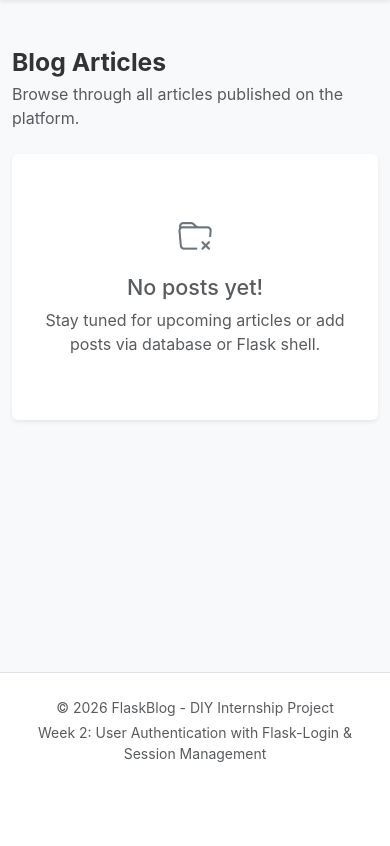
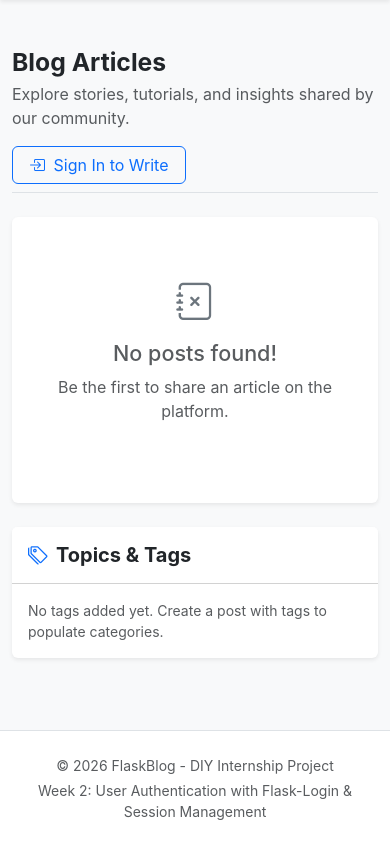
Before and after one commit to avinashdhawale7-S/Blogging-Platform-with-Flask, a Flask app: page /posts/ in a window 390 px wide. Shown: the part 56-902 px from the top of the page. Before the commit the page ends 818 px from the top, so only its background shows below. Run offline with Flask 3, Linux system fonts and the light colour scheme; data that the repository does not hold is empty.

Commit message:
feat: Week 3 Blog Post CRUD, Tag/Category models, and CKEditor rich text integration

```diff
--- a/app/posts/routes.py
+++ b/app/posts/routes.py
@@ -1,9 +1,127 @@
-from flask import render_template
+import bleach
+from flask import render_template, redirect, url_for, flash, request, abort
+from flask_login import current_user, login_required
+from app import db
 from app.posts import bp
-from app.models import Post
+from app.posts.forms import PostForm
+from app.models import Post, Tag
+
+ALLOWED_TAGS = [
+    'p', 'b', 'i', 'u', 'em', 'strong', 'a', 'h1', 'h2', 'h3', 'h4', 'h5', 'h6',
+    'ul', 'ol', 'li', 'blockquote', 'code', 'pre', 'hr', 'br', 'span', 's', 'sub', 'sup'
+]
+ALLOWED_ATTRIBUTES = {
+    'a': ['href', 'title', 'target', 'rel'],
+    '*': ['class']
+}
+
+
+def sanitize_html(raw_html: str) -> str:
+    """Sanitize rich text HTML to allow safe formatting tags while preventing XSS."""
+    return bleach.clean(raw_html, tags=ALLOWED_TAGS, attributes=ALLOWED_ATTRIBUTES, strip=True)
+
+
+def sync_post_tags(post: Post, tags_string: str) -> None:
+    """Parse comma-separated tags string and associate with post."""
+    post.tags.clear()
+    if not tags_string:
+        return
+
+    tag_names = {t.strip().lower() for t in tags_string.split(',') if t.strip()}
+    for name in tag_names:
+        tag = Tag.query.filter_by(name=name).first()
+        if not tag:
+            tag = Tag(name=name)
+            db.session.add(tag)
+        post.tags.append(tag)
 
 
 @bp.route('/')
 def index():
+    """List all blog posts ordered by creation date."""
     posts = Post.query.order_by(Post.created_at.desc()).all()
-    return render_template('posts/index.html', title='Blog Posts', posts=posts)
+    all_tags = Tag.query.order_by(Tag.name.asc()).all()
+    return render_template('posts/index.html', title='Blog Feed', posts=posts, tags=all_tags)
+
+
+@bp.route('/create', methods=['GET', 'POST'])
+@login_required
+def create():
+    """Create a new blog post."""
+    form = PostForm()
+    if form.validate_on_submit():
+        clean_content = sanitize_html(form.content.data)
+        post = Post(
+            title=form.title.data.strip(),
+            content=clean_content,
+            author=current_user
+        )
+        db.session.add(post)
+        sync_post_tags(post, form.tags.data)
+        db.session.commit()
+
+        flash('Your post has been published successfully!', 'success')
+        return redirect(url_for('posts.detail', post_id=post.id))
+
+    return render_template('posts/create_post.html', title='Create New Post', form=form)
+
+
+@bp.route('/<int:post_id>')
+def detail(post_id: int):
+    """View a single blog post."""
+    post = db.get_or_404(Post, post_id)
+    return render_template('posts/detail.html', title=post.title, post=post)
+
+
+@bp.route('/<int:post_id>/edit', methods=['GET', 'POST'])
+@login_required
+def edit(post_id: int):
+    """Edit an existing blog post (restricted to author)."""
+    post = db.get_or_404(Post, post_id)
+    if post.author != current_user:
+        abort(403)
+
+    form = PostForm()
+    if form.validate_on_submit():
+        post.title = form.title.data.strip()
+        post.content = sanitize_html(form.content.data)
+        sync_post_tags(post, form.tags.data)
+        db.session.commit()
+
+        flash('Your post has been updated successfully!', 'success')
+        return redirect(url_for('posts.detail', post_id=post.id))
+    elif request.method == 'GET':
+        form.title.data = post.title
+        form.content.data = post.content
+        form.tags.data = post.tags_as_string()
+
+    return render_template('posts/edit_post.html', title=f'Edit: {post.title}', form=form, post=post)
+
+
+@bp.route('/<int:post_id>/delete', methods=['POST'])
+@login_required
+def delete(post_id: int):
+    """Delete a blog post (restricted to author)."""
+    post = db.get_or_404(Post, post_id)
+    if post.author != current_user:
+        abort(403)
+
+    db.session.delete(post)
+    db.session.commit()
+    flash('Your post has been deleted successfully.', 'info')
+    return redirect(url_for('posts.index'))
+
+
+@bp.route('/tag/<string:tag_name>')
+def tag_filter(tag_name: str):
+    """Filter posts by tag/category."""
+    tag = Tag.query.filter_by(name=tag_name.lower()).first_or_404()
+    posts = tag.posts.order_by(Post.created_at.desc()).all()
+    all_tags = Tag.query.order_by(Tag.name.asc()).all()
+    return render_template(
+        'posts/index.html',
+        title=f'Posts tagged with #{tag.name}',
+        posts=posts,
+        selected_tag=tag,
+        tags=all_tags
+    )
--- a/app/templates/posts/index.html
+++ b/app/templates/posts/index.html
@@ -1,41 +1,118 @@
 {% extends "base.html" %}
 
 {% block content %}
-<div class="d-flex justify-content-between align-items-center mb-4">
+<div class="d-flex flex-wrap justify-content-between align-items-center mb-4 pb-2 border-bottom">
   <div>
-    <h2 class="fw-bold mb-1">Blog Articles</h2>
-    <p class="text-muted mb-0">Browse through all articles published on the platform.</p>
+    {% if selected_tag %}
+      <h2 class="fw-bold mb-1 text-dark">
+        <i class="bi bi-tag-fill text-primary me-2"></i>Articles in #{{ selected_tag.name }}
+      </h2>
+      <a href="{{ url_for('posts.index') }}" class="btn btn-sm btn-outline-secondary mt-1">
+        <i class="bi bi-x-circle me-1"></i> Clear Filter
+      </a>
+    {% else %}
+      <h2 class="fw-bold mb-1 text-dark">Blog Articles</h2>
+      <p class="text-muted mb-0">Explore stories, tutorials, and insights shared by our community.</p>
+    {% endif %}
+  </div>
+
+  <div class="mt-3 mt-md-0">
+    {% if current_user.is_authenticated %}
+      <a href="{{ url_for('posts.create') }}" class="btn btn-primary px-3 shadow-sm">
+        <i class="bi bi-pencil-square me-1"></i> Write New Post
+      </a>
+    {% else %}
+      <a href="{{ url_for('auth.login') }}" class="btn btn-outline-primary px-3">
+        <i class="bi bi-box-arrow-in-right me-1"></i> Sign In to Write
+      </a>
+    {% endif %}
   </div>
 </div>
 
-<div class="row">
+<div class="row g-4">
+  <!-- Main Post Feed -->
+  <div class="col-lg-8">
     {% if posts %}
+      <div class="d-flex flex-column gap-4">
         {% for post in posts %}
-      <div class="col-md-6 mb-4">
-        <div class="card h-100 shadow-sm border-0">
-          <div class="card-body d-flex flex-column">
-            <h4 class="card-title fw-bold text-dark">{{ post.title }}</h4>
-            <h6 class="card-subtitle mb-2 text-muted small">
-              By {{ post.author.username if post.author else 'Unknown' }} &bull;
-              {{ post.created_at.strftime('%B %d, %Y') if post.created_at else '' }}
-            </h6>
-            <p class="card-text text-secondary flex-grow-1">
-              {{ post.content }}
-            </p>
+          <div class="card border-0 shadow-sm">
+            <div class="card-body p-4">
+              <div class="d-flex justify-content-between align-items-start mb-2">
+                <div class="small text-muted">
+                  <span class="fw-semibold text-dark">{{ post.author.username }}</span> &bull;
+                  {{ post.created_at.strftime('%b %d, %Y') }}
+                </div>
+                {% if post.tags %}
+                  <div class="d-flex flex-wrap gap-1">
+                    {% for tag in post.tags[:3] %}
+                      <a href="{{ url_for('posts.tag_filter', tag_name=tag.name) }}" class="badge text-bg-light border text-decoration-none">
+                        #{{ tag.name }}
+                      </a>
+                    {% endfor %}
+                  </div>
+                {% endif %}
+              </div>
+
+              <h3 class="card-title fw-bold mb-3">
+                <a href="{{ url_for('posts.detail', post_id=post.id) }}" class="text-decoration-none text-dark">
+                  {{ post.title }}
+                </a>
+              </h3>
+
+              <div class="card-text text-muted mb-3 line-clamp-3">
+                {{ post.content|striptags|truncate(220, True, '...') }}
+              </div>
+
+              <div class="d-flex justify-content-between align-items-center pt-2">
+                <a href="{{ url_for('posts.detail', post_id=post.id) }}" class="btn btn-link px-0 text-primary fw-semibold text-decoration-none">
+                  Read Full Article <i class="bi bi-arrow-right ms-1"></i>
+                </a>
+                {% if current_user.is_authenticated and current_user == post.author %}
+                  <span class="badge bg-light text-muted border">Your Post</span>
+                {% endif %}
               </div>
             </div>
           </div>
         {% endfor %}
+      </div>
     {% else %}
-    <div class="col-12">
       <div class="card border-0 shadow-sm py-5 text-center text-muted">
         <div class="card-body">
-          <i class="bi bi-folder-x display-4 d-block mb-3 text-secondary"></i>
-          <h4>No posts yet!</h4>
-          <p class="text-muted mb-0">Stay tuned for upcoming articles or add posts via database or Flask shell.</p>
-        </div>
+          <i class="bi bi-journal-x display-3 d-block mb-3 text-secondary"></i>
+          <h4>No posts found!</h4>
+          <p class="text-muted mb-3">Be the first to share an article on the platform.</p>
+          {% if current_user.is_authenticated %}
+            <a href="{{ url_for('posts.create') }}" class="btn btn-primary">
+              <i class="bi bi-pencil me-1"></i> Write a Post Now
+            </a>
+          {% endif %}
         </div>
       </div>
     {% endif %}
   </div>
+
+  <!-- Sidebar -->
+  <div class="col-lg-4">
+    <div class="card border-0 shadow-sm mb-4">
+      <div class="card-header bg-white py-3">
+        <h5 class="card-title mb-0 fw-bold">
+          <i class="bi bi-tags me-2 text-primary"></i>Topics & Tags
+        </h5>
+      </div>
+      <div class="card-body">
+        {% if tags %}
+          <div class="d-flex flex-wrap gap-2">
+            {% for tag in tags %}
+              <a href="{{ url_for('posts.tag_filter', tag_name=tag.name) }}" class="badge {% if selected_tag and selected_tag.id == tag.id %}text-bg-primary{% else %}text-bg-light border{% endif %} text-decoration-none py-2 px-3">
+                #{{ tag.name }} ({{ tag.posts.count() }})
+              </a>
+            {% endfor %}
+          </div>
+        {% else %}
+          <p class="text-muted small mb-0">No tags added yet. Create a post with tags to populate categories.</p>
+        {% endif %}
+      </div>
+    </div>
+  </div>
+</div>
 {% endblock %}
--- a/requirements.txt
+++ b/requirements.txt
@@ -4,4 +4,5 @@ Flask-Migrate>=4.0.0
 Flask-Login>=0.6.3
 Flask-WTF>=1.2.0
 email-validator>=2.0.0
+bleach>=6.0.0
 python-dotenv>=1.0.0
```
Also changed, not shown: app/models.py (+27 -1 lines), app/posts/forms.py (added, +23 -0 lines), app/templates/main/index.html (+41 -23 lines), app/templates/posts/create_post.html (added, +82 -0 lines), app/templates/posts/detail.html (added, +96 -0 lines), app/templates/posts/edit_post.html (added, +84 -0 lines), migrations/versions/dbc7b6a52714_add_tag_model_and_post_tags_many_to_.py (added, +52 -0 lines), README.md. Lines whose indentation alone changed are shown as unchanged.
